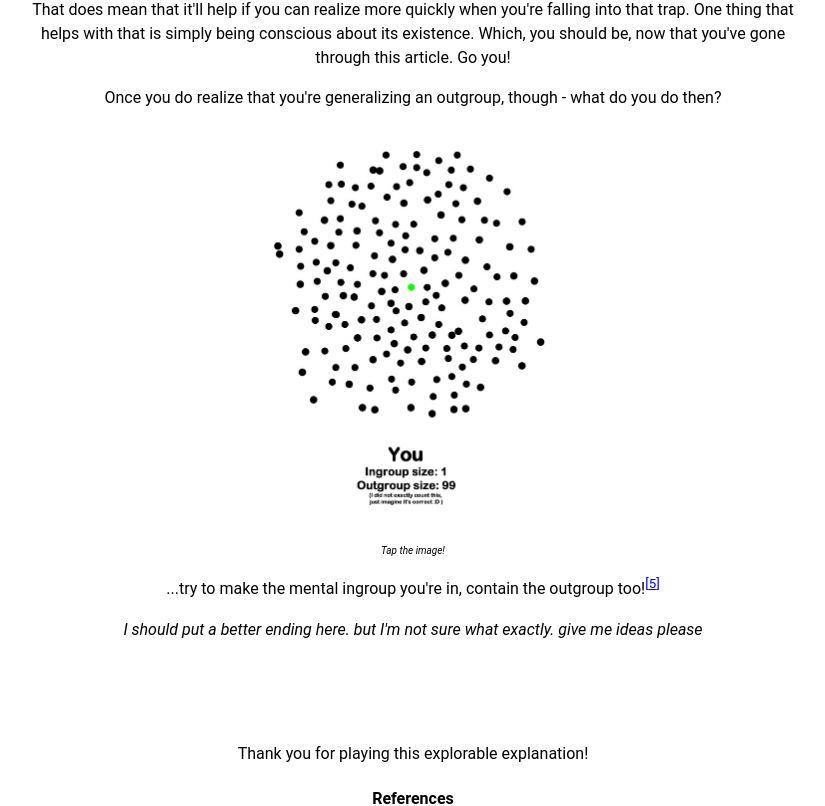
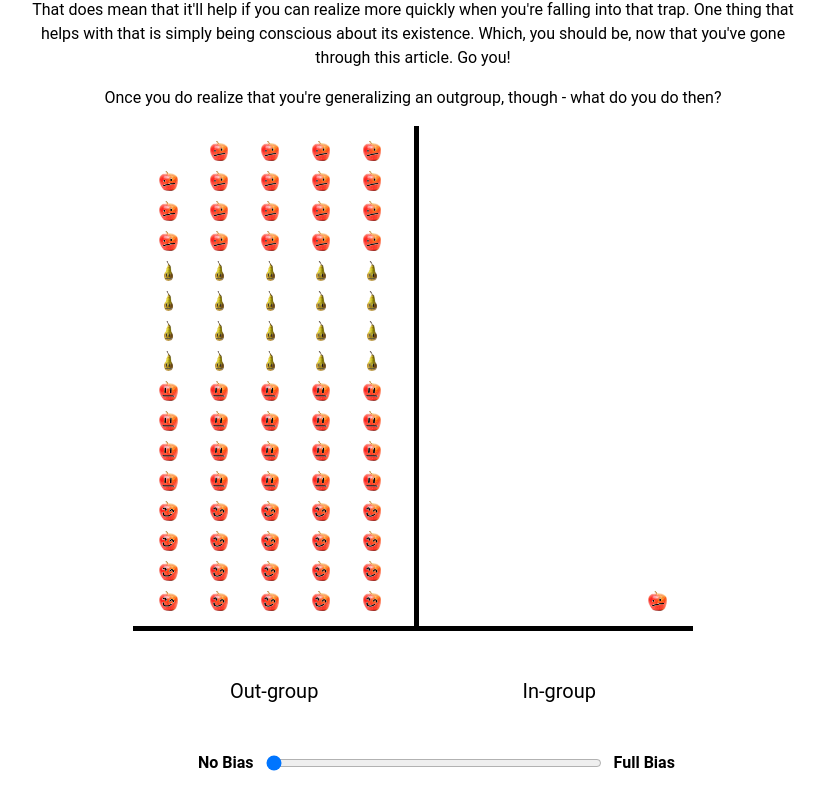
Before and after one commit to AxiDragon/outgroup-odyssey, a React (Create React App) app: page / in a window 1280 px wide. Shown: the part 8339-9145 px from the top of the page, without its empty margins (227-1052 px from the left). Built offline with nearby package versions, Linux system fonts and the light colour scheme.

Commit message:
Implement base SolutionChart

```diff
--- a/src/components/interactables/FruitChart.tsx
+++ b/src/components/interactables/FruitChart.tsx
@@ -9,10 +9,11 @@ type Props = {
 	fruitData: [FruitProps[], FruitProps[], FruitProps[]];
 	minLength?: number;
 	fruitHeight?: number;
+	type?: 'friendliness' | 'in-outgroup';
 };
 
 //TODO: Grid?
-const FruitChart = ({ fruitData, minLength = 4, fruitHeight = 100 }: Props) => {
+const FruitChart = ({ fruitData, minLength = 4, fruitHeight = 100, type = 'friendliness' }: Props) => {
 	const maxLength = Math.max(...fruitData.map(c => c.length), minLength);
 
 	//fill in empty spaces with 'none' fruits, to ensure each column has the same length
@@ -28,11 +29,12 @@ const FruitChart = ({ fruitData, minLength = 4, fruitHeight = 100 }: Props) => {
 				<div className={styles.fruitColumnContainer}>
 					{
 						fruitData.map((column, i) => (
+							(type !== 'in-outgroup' || i !== 2) &&
 							<div
 								key={i}
 								className={styles.fruitColumn}
 								style={{
-									borderRight: i === 1 ? '5px solid black' : 'none',
+									borderRight: i === 1 && type === 'friendliness' ? '5px solid black' : 'none',
 									borderLeft: i === 1 ? '5px solid black' : 'none',
 									gridTemplateColumns: `repeat(${Math.ceil(100 / fruitHeight)}, 1fr)`,
 								}}
@@ -46,9 +48,21 @@ const FruitChart = ({ fruitData, minLength = 4, fruitHeight = 100 }: Props) => {
 					}
 				</div>
 				<div className={styles.friendlinessLabels}>
-					<img src={unfriendly} alt="Unfriendly" />
-					<img src={neutral} alt="Neutral" />
-					<img src={friendly} alt="Friendly" />
+					{
+						type === 'friendliness' &&
+						<>
+							<img src={unfriendly} alt="Unfriendly" />
+							<img src={neutral} alt="Neutral" />
+							<img src={friendly} alt="Friendly" />
+						</>
+					}
+					{
+						type === 'in-outgroup' &&
+						<>
+							<p style={{ fontSize: 20 }}>Out-group</p>
+							<p style={{ fontSize: 20 }}>In-group</p>
+						</>
+					}
 				</div>
 			</div>
 		</div>
--- /dev/null
+++ b/src/components/interactables/SolutionChart.tsx
@@ -0,0 +1,56 @@
+import { useState } from "react";
+import { FruitProps } from "./ChartFruit";
+import FruitChart from "./FruitChart";
+
+const batchCount = 20;
+
+const SolutionChart = () => {
+	const fruits: FruitProps[] = [
+		...Array(batchCount).fill({ fruitType: "apple", subType: "unfriendly" }),
+		...Array(batchCount).fill({ fruitType: "pear", subType: "neutral" }),
+		...Array(batchCount).fill({ fruitType: "apple", subType: "neutral" }),
+		...Array(batchCount).fill({ fruitType: "apple", subType: "friendly" })
+	];
+
+	const fruitLength = fruits.length;
+
+	const [ingroupSize, setIngroupSize] = useState(1);
+
+	const onIngroupSizeChange = (newValue: number) => {
+		setIngroupSize(newValue);
+	}
+
+	function getSplitData(): [FruitProps[], FruitProps[], FruitProps[]] {
+		const data: [FruitProps[], FruitProps[], FruitProps[]] = [[], [], []];
+
+		console.log(ingroupSize);
+
+		data[0] = fruits.slice(ingroupSize, fruits.length);
+		data[1] = fruits.slice(0, ingroupSize);
+
+		return data;
+	}
+
+	return (
+		<div>
+			<FruitChart minLength={batchCount * 4} fruitData={getSplitData()} fruitHeight={20} type="in-outgroup" />
+			<div className="LabelledSliderContainer">
+				<div className="LabelledSlider">
+					<span>No Bias</span>
+					<input
+						type="range"
+						min={1}
+						max={fruitLength}
+						value={ingroupSize}
+						step={1}
+						onChange={(e) => onIngroupSizeChange(parseFloat(e.target.value))}
+						style={{ width: '70%' }}
+					/>
+					<span>Full Bias</span>
+				</div>
+			</div>
+		</div>
+	);
+};
+
+export default SolutionChart;
--- a/src/components/sections/SolutionSection.tsx
+++ b/src/components/sections/SolutionSection.tsx
@@ -1,11 +1,5 @@
-import ImageSlideShow from "@c/interactables/ImageSlideShow";
-
-import solution1 from "@a/placeholder/solution-1.jpg";
-import solution2 from "@a/placeholder/solution-2.jpg";
-import solution3 from "@a/placeholder/solution-3.jpg";
-import solution4 from "@a/placeholder/solution-4.jpg";
-import solution5 from "@a/placeholder/solution-5.jpg";
 import Footnote from "../Footnote";
+import SolutionChart from "../interactables/SolutionChart";
 
 const SolutionSection = () => {
 	return (
@@ -17,8 +11,7 @@ const SolutionSection = () => {
 				One thing that helps with that is simply being conscious about its existence.
 				Which, you should be, now that you've gone through this article. Go you!</p>
 			<p>Once you do realize that you're generalizing an outgroup, though - what do you do then?</p>
-			<ImageSlideShow images={[solution1, solution2, solution3, solution4, solution5]} />
-			<p style={{ fontSize: 10 }}><i>Tap the image!</i></p>
+			<SolutionChart />
 			<p>...try to make the mental ingroup you're in, contain the outgroup too!<Footnote referenceId={5} /></p>
 			<p><i>I should put a better ending here. but I'm not sure what exactly. give me ideas please</i></p>
 		</div>
```
